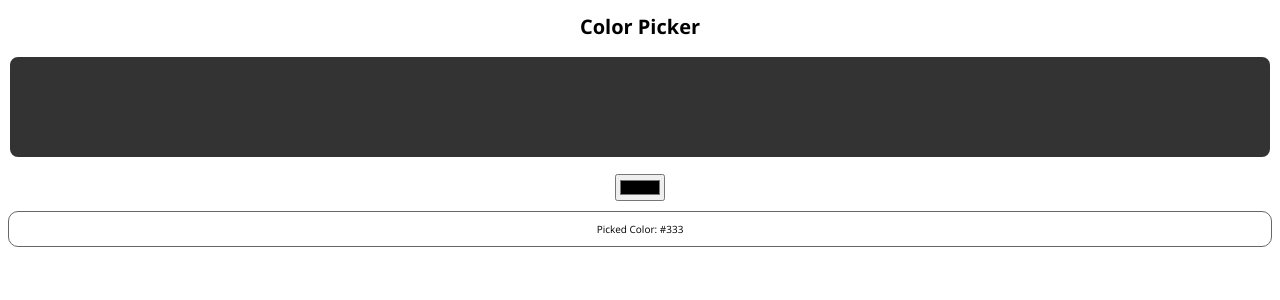
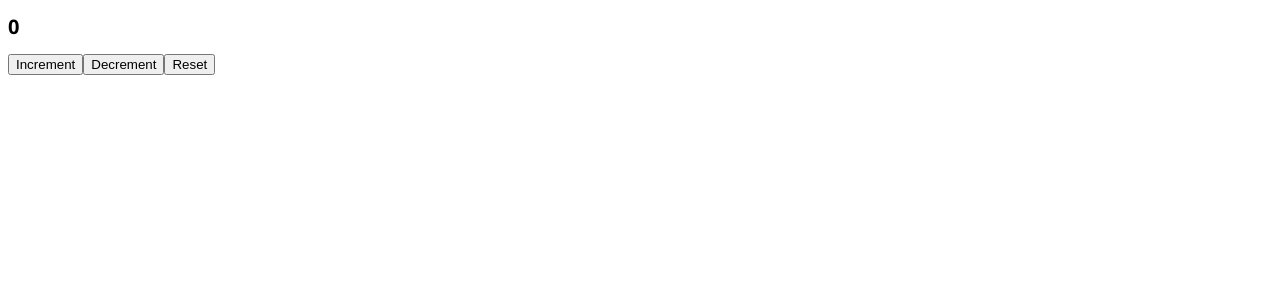
Before and after one commit to Mrufaihi/React-JS-Begineer, a React (Vite) app in the folder my-react-app/: page / in a window 1280 px wide. Shown: the top 300 px of the page. Built offline with nearby package versions, Linux system fonts and the light colour scheme.

Commit message:
Updater Functions

```diff
--- a/my-react-app/src/App.jsx
+++ b/my-react-app/src/App.jsx
@@ -1,11 +1,11 @@
 // Explain this function in simple terms:
 // imports
-import ColorPicker from './components/ColorPicker';
+import Counter from './components/Counter';
 
 function App() {
   //Props
 
-  return <ColorPicker />;
+  return <Counter />;
 }
 // propType;
 
--- a/my-react-app/src/components/Counter.jsx
+++ b/my-react-app/src/components/Counter.jsx
@@ -4,9 +4,40 @@ import { useState } from 'react';
 function Counter() {
   const [counter, setCounter] = useState(0);
 
-  const counterIncrement = () => setCounter(counter + 1);
-  const counterDecrement = () => setCounter(counter - 1);
-  const counterReset = () => setCounter(0);
+  // lets apply Updater Fun ✅ (to queue state updates (not single render))
+  function counterIncrement() {
+    //Updater Functions:
+    setCounter((c) => c + 1);
+    setCounter((c) => c + 1);
+    setCounter((c) => c + 1);
+  }
+
+  function counterDecrement() {
+    // can be called prev , cause it relies on Prev value not Current value
+    setCounter((prevCounter) => prevCounter - 1);
+    setCounter((prevCounter) => prevCounter - 1);
+    setCounter((prevCounter) => prevCounter - 1);
+  }
+  function counterReset() {
+    //no need (not realying on prevValue)
+    setCounter(0);
+  }
+
+  // const cou
+
+  // function counterIncrement() {
+  //   setCounter(counter + 1);
+  //   //0+1
+  //   setCounter(counter + 1);
+  //   //0+1
+  //   setCounter(counter + 1);
+  //   //0+1
+  //   //one time render ❌
+  // }
+
+  // const counterIncrement = () => setCounter(counter + 1); ❌
+  // const counterDecrement = () => setCounter(counter - 1);
+  // const counterReset = () => setCounter(0);
 
   return (
     <div className="counter">
```
